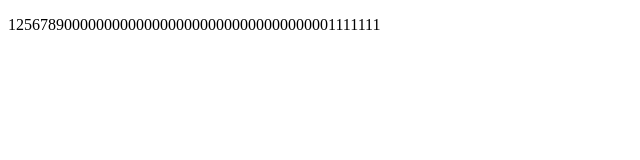
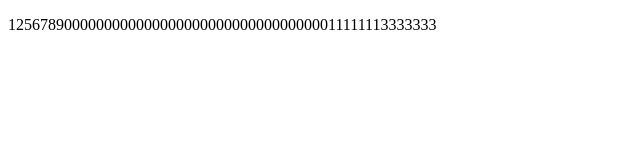
Before and after one commit to yoshiiiiiiiiiiiii/test1234, a plain HTML site: page index.html in a window 1280 px wide. Shown: the full height of the page, 0-640 px from the left. Drawn offline with Linux system fonts and the light colour scheme.

Commit message:
Update index.html

```diff
--- a/index.html
+++ b/index.html
@@ -6,6 +6,6 @@
     <title>Document</title>
 </head>
 <body>
-    <p>12567890000000000000000000000000000000001111111</p>
+    <p>125678900000000000000000000000000000000011111113333333</p>
 </body>
 </html>
```
